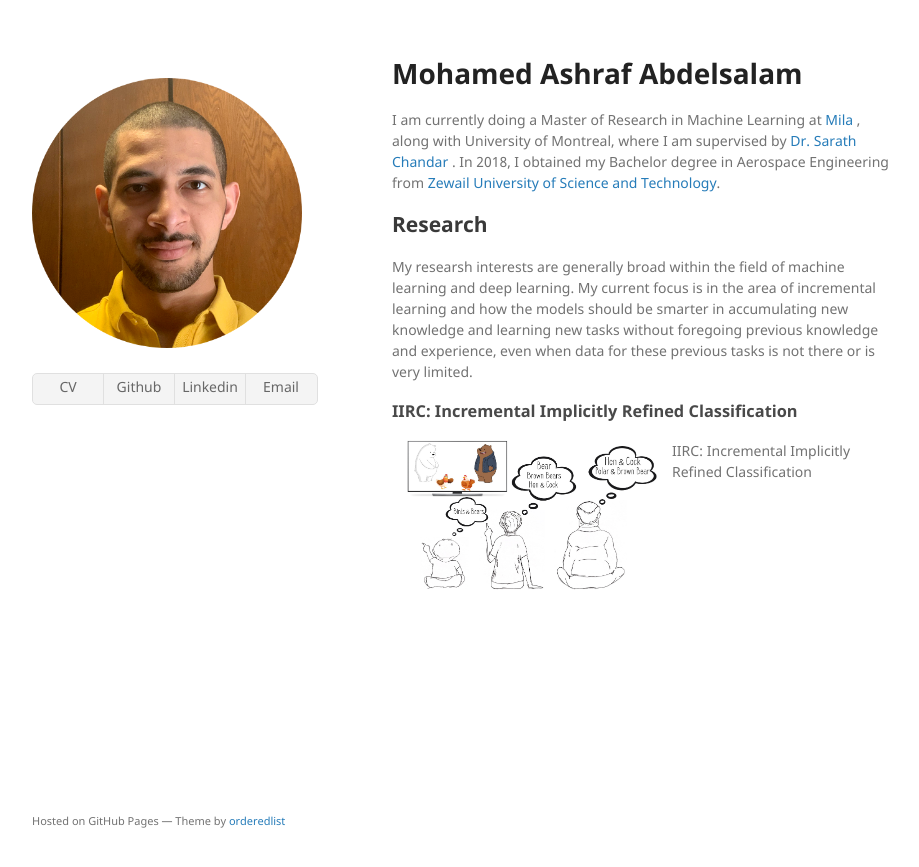
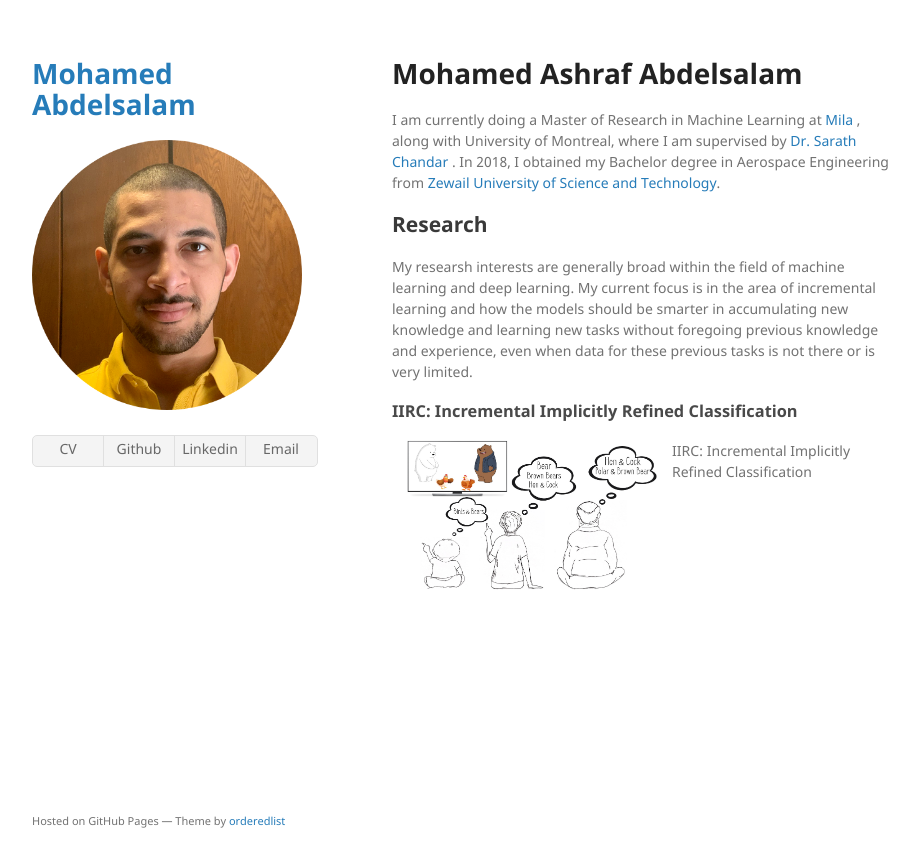
Before and after one commit to MohamedAbdelsalam9/mohamedabdelsalam9.github.io, a Jekyll site: the page built from index.md, in a window 1280 px wide. Shown: the top 867 px of the page, without its empty margins (178-1097 px from the left). Built offline with Jekyll 4.4.1, drawn with Linux system fonts in a browser that asks for light colours; the repository's description, which GitHub fills in, is left out; our own code applies the rules of GitHub Pages for plain Markdown files.

Commit message:
Update _config.yml

```diff
--- a/_config.yml
+++ b/_config.yml
@@ -1,4 +1,4 @@
-title: " "
+title: "Mohamed Abdelsalam"
 logo: /images/profile.png
 description:
 show_downloads: True
```
